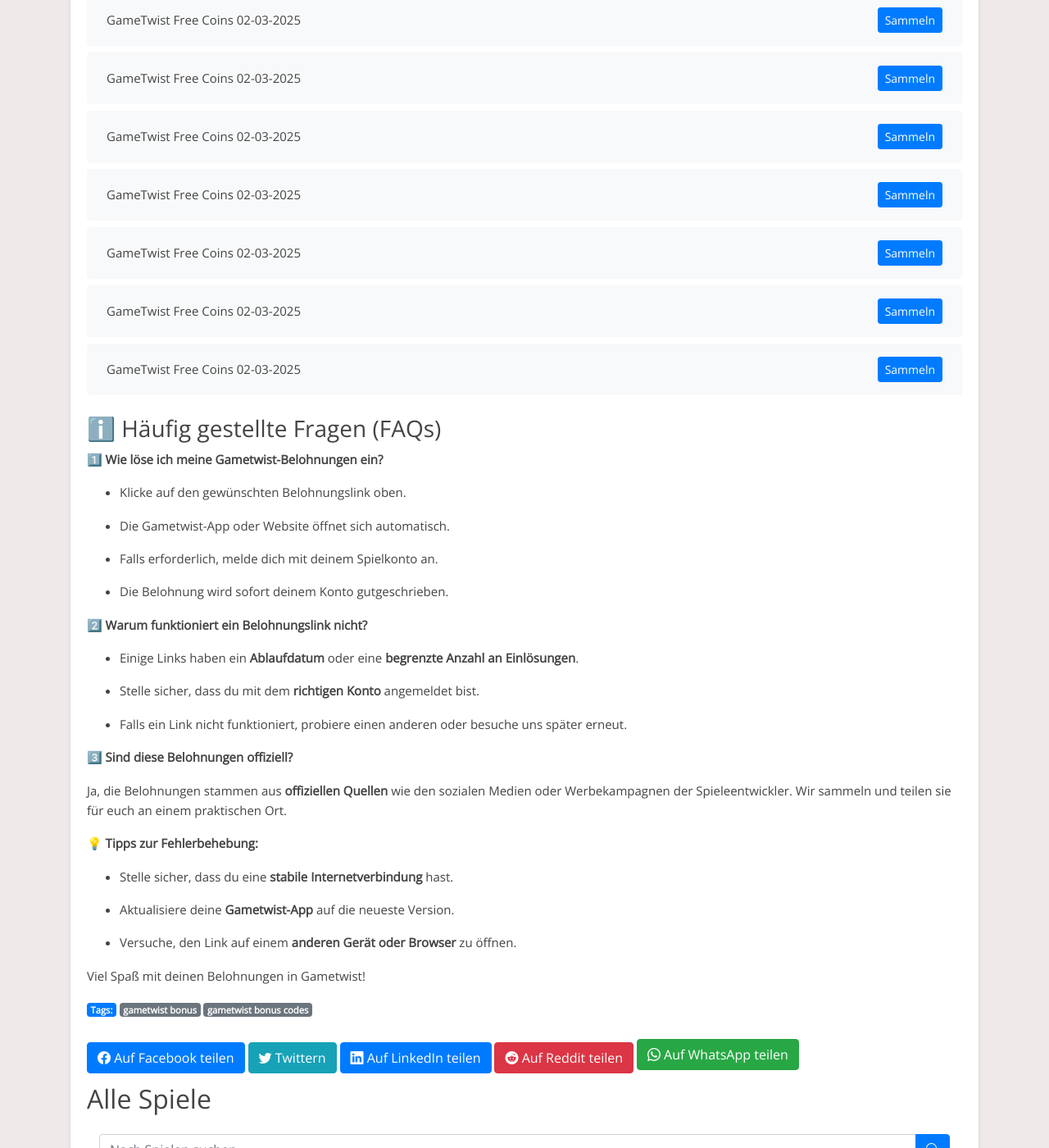
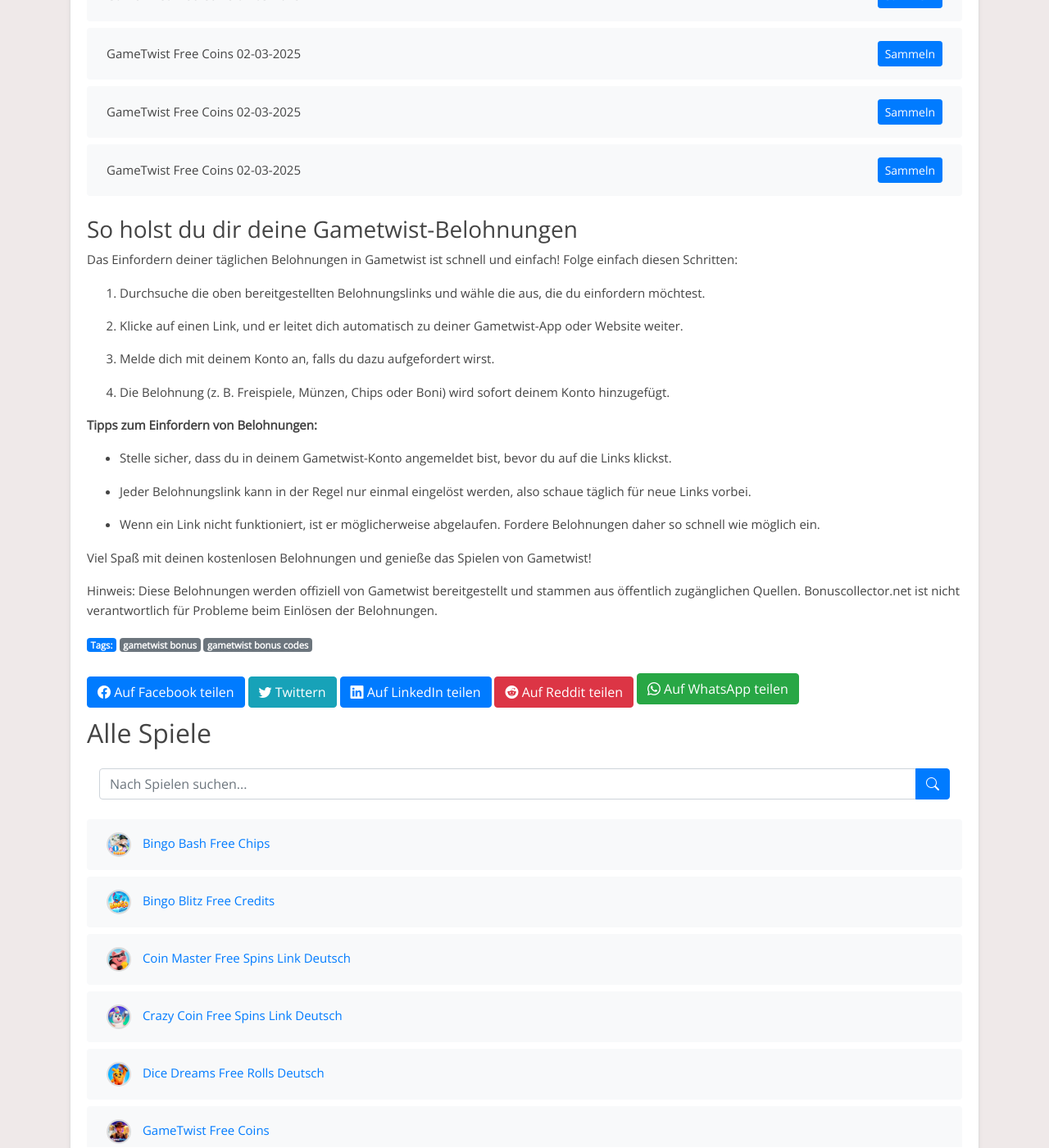
Before and after one commit to Prollad99/bs-de, a Jekyll site: the page built from _posts/2025-02-03-gametwist.md, in a window 1280 px wide and 1400 px high, scrolled down 7477 px. Shown: the whole window at 82% size. Built offline with Jekyll 4.4.1, drawn with Linux system fonts in a browser that asks for light colours; some of the changed text lies outside the part shown.

Commit message:
Aktualisiere gametwist-Belohnungslinks, Inhalte und Änderungsdatum

```diff
--- a/_includes/gametwist_footer.html
+++ b/_includes/gametwist_footer.html
@@ -1,38 +1,27 @@
-### ℹ️ Häufig gestellte Fragen (FAQs)
+### So holst du dir deine Gametwist-Belohnungen
 
 
-**1️⃣ Wie löse ich meine Gametwist-Belohnungen ein?**
+Das Einfordern deiner täglichen Belohnungen in Gametwist ist schnell und einfach! Folge einfach diesen Schritten:
 
-- Klicke auf den gewünschten Belohnungslink oben.
+1. Durchsuche die oben bereitgestellten Belohnungslinks und wähle die aus, die du einfordern möchtest.
 
-- Die Gametwist-App oder Website öffnet sich automatisch.
+2. Klicke auf einen Link, und er leitet dich automatisch zu deiner Gametwist-App oder Website weiter.
 
-- Falls erforderlich, melde dich mit deinem Spielkonto an.
+3. Melde dich mit deinem Konto an, falls du dazu aufgefordert wirst.
 
-- Die Belohnung wird sofort deinem Konto gutgeschrieben.
+4. Die Belohnung (z. B. Freispiele, Münzen, Chips oder Boni) wird sofort deinem Konto hinzugefügt.
 
 
-**2️⃣ Warum funktioniert ein Belohnungslink nicht?**
+**Tipps zum Einfordern von Belohnungen:**
 
-- Einige Links haben ein **Ablaufdatum** oder eine **begrenzte Anzahl an Einlösungen**.
+- Stelle sicher, dass du in deinem Gametwist-Konto angemeldet bist, bevor du auf die Links klickst.
 
-- Stelle sicher, dass du mit dem **richtigen Konto** angemeldet bist.
+- Jeder Belohnungslink kann in der Regel nur einmal eingelöst werden, also schaue täglich für neue Links vorbei.
 
-- Falls ein Link nicht funktioniert, probiere einen anderen oder besuche uns später erneut.
+- Wenn ein Link nicht funktioniert, ist er möglicherweise abgelaufen. Fordere Belohnungen daher so schnell wie möglich ein.
 
 
-**3️⃣ Sind diese Belohnungen offiziell?**
-
-Ja, die Belohnungen stammen aus **offiziellen Quellen** wie den sozialen Medien oder Werbekampagnen der Spieleentwickler. Wir sammeln und teilen sie für euch an einem praktischen Ort.
+Viel Spaß mit deinen kostenlosen Belohnungen und genieße das Spielen von Gametwist!
 
 
-**💡 Tipps zur Fehlerbehebung:**
-
-- Stelle sicher, dass du eine **stabile Internetverbindung** hast.
-
-- Aktualisiere deine **Gametwist-App** auf die neueste Version.
-
-- Versuche, den Link auf einem **anderen Gerät oder Browser** zu öffnen.
-
-
-Viel Spaß mit deinen Belohnungen in Gametwist!
+Hinweis: Diese Belohnungen werden offiziell von Gametwist bereitgestellt und stammen aus öffentlich zugänglichen Quellen. Bonuscollector.net ist nicht verantwortlich für Probleme beim Einlösen der Belohnungen.
--- a/_includes/gametwist_post.html
+++ b/_includes/gametwist_post.html
@@ -1,29 +1,13 @@
-## Gametwist – Tägliche Belohnungen & Tipps
+Entdecke tägliche Gametwist-Belohnungen!
 
 
-**Hol dir täglich exklusive Belohnungen für Gametwist!** Wir stellen dir die neuesten Bonuslinks bereit, mit denen du Freispiele, Münzen, Chips und andere Belohnungen sammeln kannst.
+Bist du ein Fan von Gametwist und möchtest dein Spielerlebnis verbessern? Du bist hier genau richtig! Diese Seite ist allen Gametwist-Enthusiasten gewidmet, die täglich kostenlose Belohnungen einfordern möchten. Hier findest du die neuesten Links, um Freispiele, Münzen, Chips und andere spannende Boni zu sammeln, damit du das Spiel noch mehr genießen kannst.
 
 
-### 🎮 Was ist Gametwist?
-
-Gametwist ist ein spannendes und unterhaltsames Spiel, das Millionen von Spielern weltweit begeistert. Es bietet tägliche Herausforderungen, Events und Belohnungen, die dein Spielerlebnis verbessern.
+Gametwist ist ein unterhaltsames Spiel, das von Millionen geliebt wird. Ob du höhere Level erreichen oder einfach nur den Nervenkitzel genießen möchtest – unsere täglichen Belohnungslinks halten dich im Spiel.
 
 
-### 🏆 Warum solltest du Belohnungen einlösen?
-
-- **Mehr Spielzeit** – Genieße das Spiel ohne Unterbrechungen.
-
-- **Schneller Fortschritt** – Steige schneller auf und schalte neue Inhalte frei.
-
-- **Events optimal nutzen** – Einige Boni sind nur für kurze Zeit verfügbar!
+Hinweis: Gametwist ist eine kostenlose App, die ausschließlich zu Unterhaltungszwecken entwickelt wurde. Bonuscollector.net ist eine unabhängige Plattform und steht in keiner Verbindung zu den Entwicklern oder Eigentümern von Gametwist.
 
 
-### 💡 Pro Tipp:
-
-„Speichere deine Belohnungen für besondere Events oder Herausforderungen, um den maximalen Vorteil zu erzielen!“
-
-
-Bleib dran und sichere dir täglich deine Gametwist-Belohnungen!
-
-
-*Hinweis: Bonuscollector.net steht in keiner Verbindung zu den Entwicklern von Gametwist. Alle Links stammen aus offiziellen Quellen.*
+Schau täglich vorbei, um sicherzustellen, dass du keine Belohnung verpasst!
```
